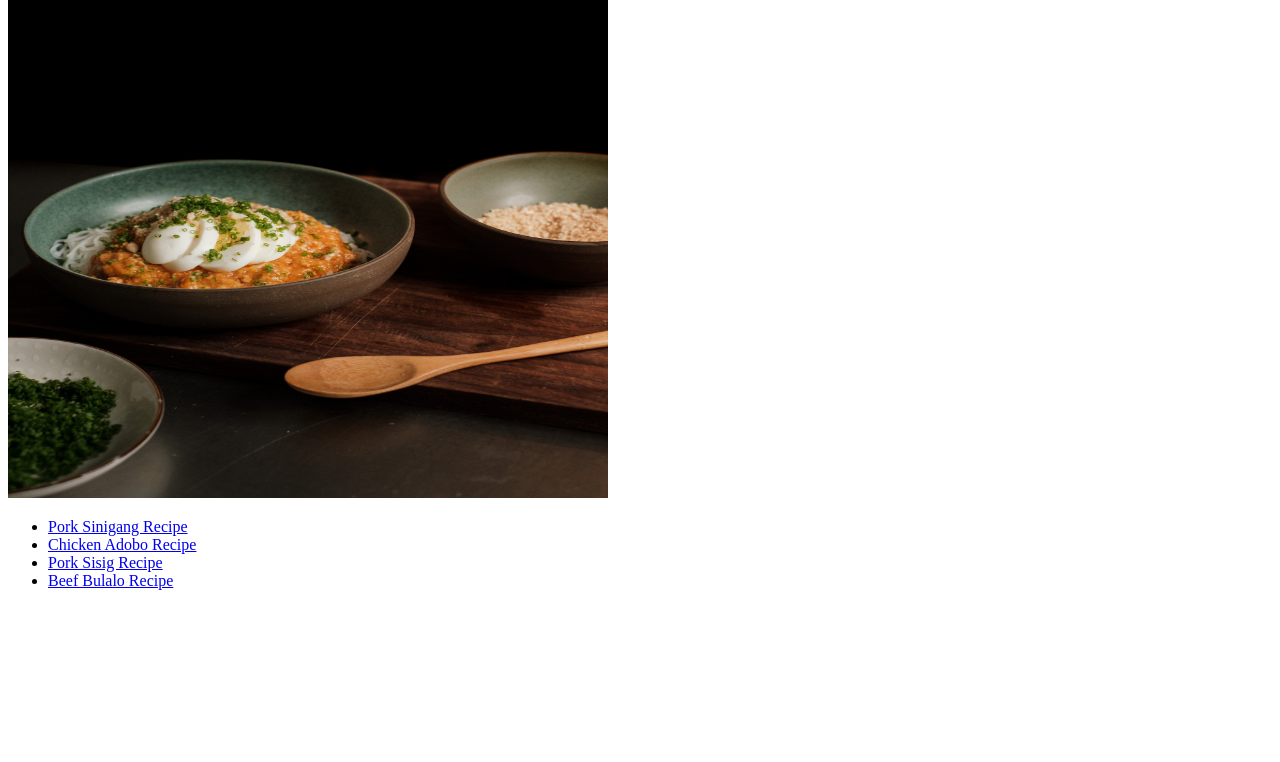
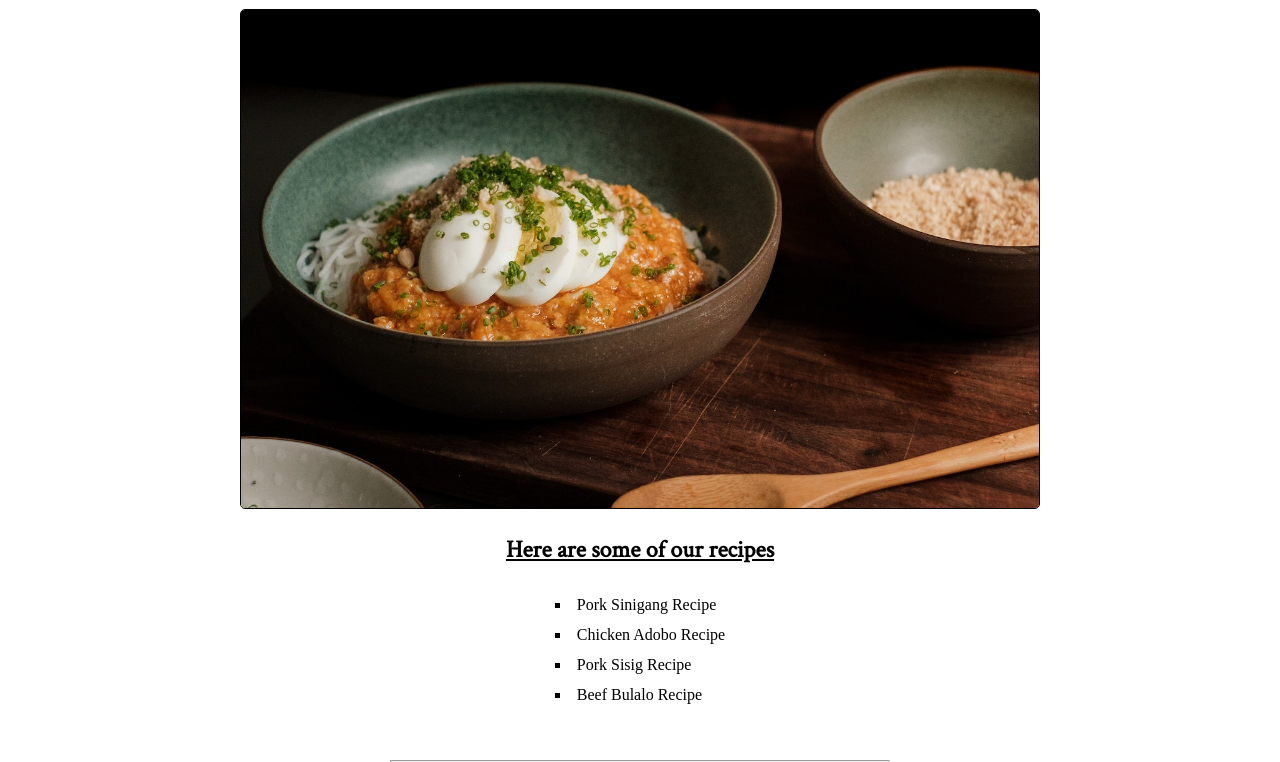
Before and after one commit to rulerpluralrural/odin-recipes, a plain HTML site: page index.html in a window 1280 px wide. Shown: the part 82-844 px from the top of the page. Before the commit the page ends 800 px from the top, so only its background shows below. Drawn offline with Linux system fonts and the light colour scheme.

Commit message:
"Added css styling to the main page"

```diff
--- a/index.html
+++ b/index.html
@@ -4,15 +4,23 @@
     <meta charset="UTF-8">
     <meta name="viewport" content="width=device-width, initial-scale=1.0">
     <title>Document</title>
+    <link rel="stylesheet" href="styles.css">
+    <link rel="preconnect" href="https://fonts.googleapis.com">
+<link rel="preconnect" href="https://fonts.gstatic.com" crossorigin>
+<link href="https://fonts.googleapis.com/css2?family=Crimson+Text&display=swap" rel="stylesheet">
 </head>
 <body>
-    <h1>Odin Project Recipes</h1>
-    <img src="Images/food.jpg" alt="food_banner" width="600px" height="500px">
-    <ul>
-        <li><a href="recipes/Sinigang.html">Pork Sinigang Recipe</a></li>
-        <li><a href="recipes/Adobo.html">Chicken Adobo Recipe</a></li>
-        <li><a href="recipes/Pork_Sisig.html">Pork Sisig Recipe</a></li>
-        <li><a href="recipes/Bulalo.html">Beef Bulalo Recipe</a></li>
-    </ul>
+    <h1 class="main-title">Odin Project Recipes</h1>
+    <img class="main-img" src="Images/food.jpg" alt="food_banner" width="600px" height="500px">
+    <h2>Here are some of our recipes</h2>
+    <div class="container">
+        <ul class="main-ul">
+            <li class="main-list"><a class="main-link" href="recipes/Sinigang.html" target="_blank">Pork Sinigang Recipe</a></li>
+            <li class="main-list"><a class="main-link" target="_blank" href="recipes/Adobo.html">Chicken Adobo Recipe</a></li>
+            <li class="main-list"><a class="main-link" target="_blank" href="recipes/Pork_Sisig.html">Pork Sisig Recipe</a></li>
+            <li class="main-list"><a class="main-link" target="_blank" href="recipes/Bulalo.html">Beef Bulalo Recipe</a></li>
+        </ul>
+    </div>
+    <hr>
 </body>
 </html>
--- /dev/null
+++ b/styles.css
@@ -0,0 +1,55 @@
+* {
+    margin: 0;
+    padding: 0;
+    box-sizing: border-box;
+}
+body {
+    margin: 0;
+}
+h1, h2{
+    font-family: 'Crimson Text', serif;
+    text-align: center;
+    margin-block: 25px;
+    text-decoration: underline;
+}
+img {
+    width: 800px;
+    display: block;
+    margin: 0 auto;
+    object-fit: cover;
+    border-radius: 5px;
+    border: solid 1px #000;
+}
+.container {
+    text-align: center;
+}
+ul.main-ul {
+    margin-bottom: 50px;
+    display: inline-block;
+}
+li.main-list{
+    text-align: left;
+    padding: 6px;
+    list-style-type: square;
+    list-style-position: inside;
+}
+li .main-link {
+    text-decoration: none;
+    color: #000;
+}
+li .main-link:hover {
+    color: blue;
+    text-decoration: underline;
+}
+hr {
+    display: block;
+    margin: 0 auto;
+    width: 500px;
+}
+
+/* main page styling end */
+
+li.sub-list-one {
+    text-align: left;
+    list-style-position: inside;
+}
```
Also changed, not shown: recipes/Adobo.html (+2 -1 lines), recipes/Bulalo.html (+2 -1 lines), recipes/Pork_Sisig.html (+2 -1 lines), recipes/Sinigang.html (+15 -14 lines).
